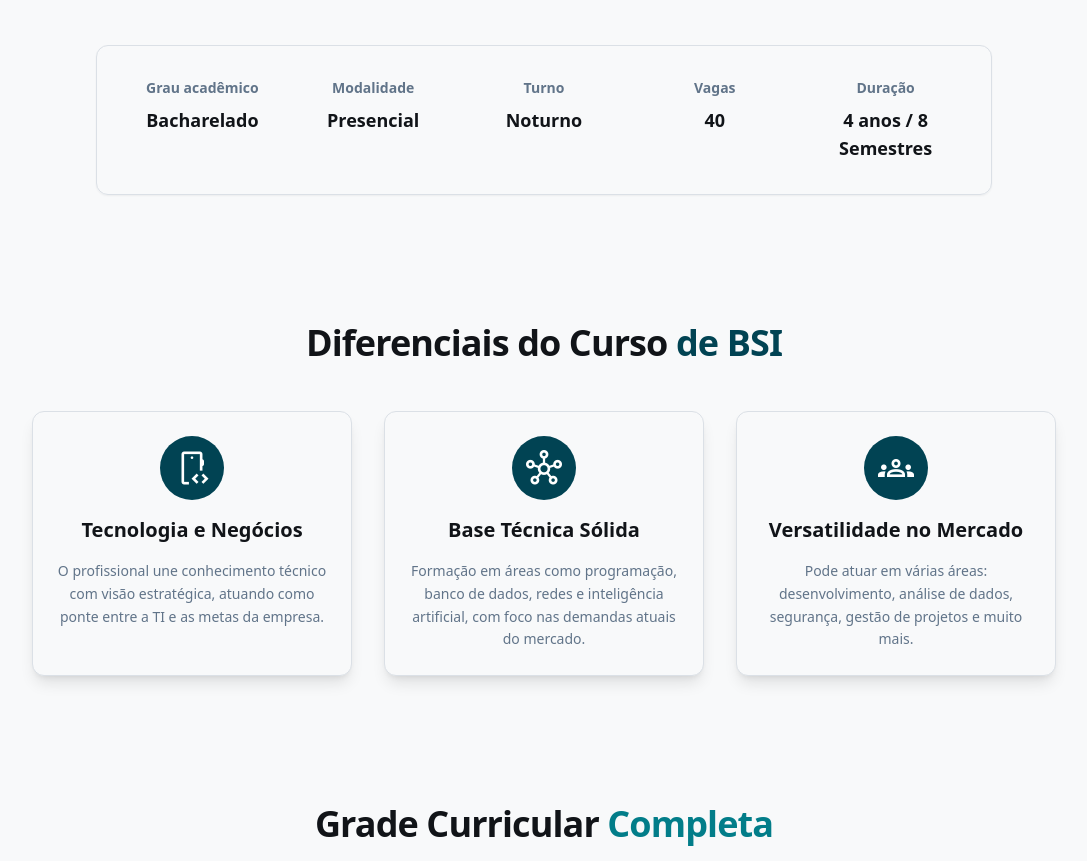
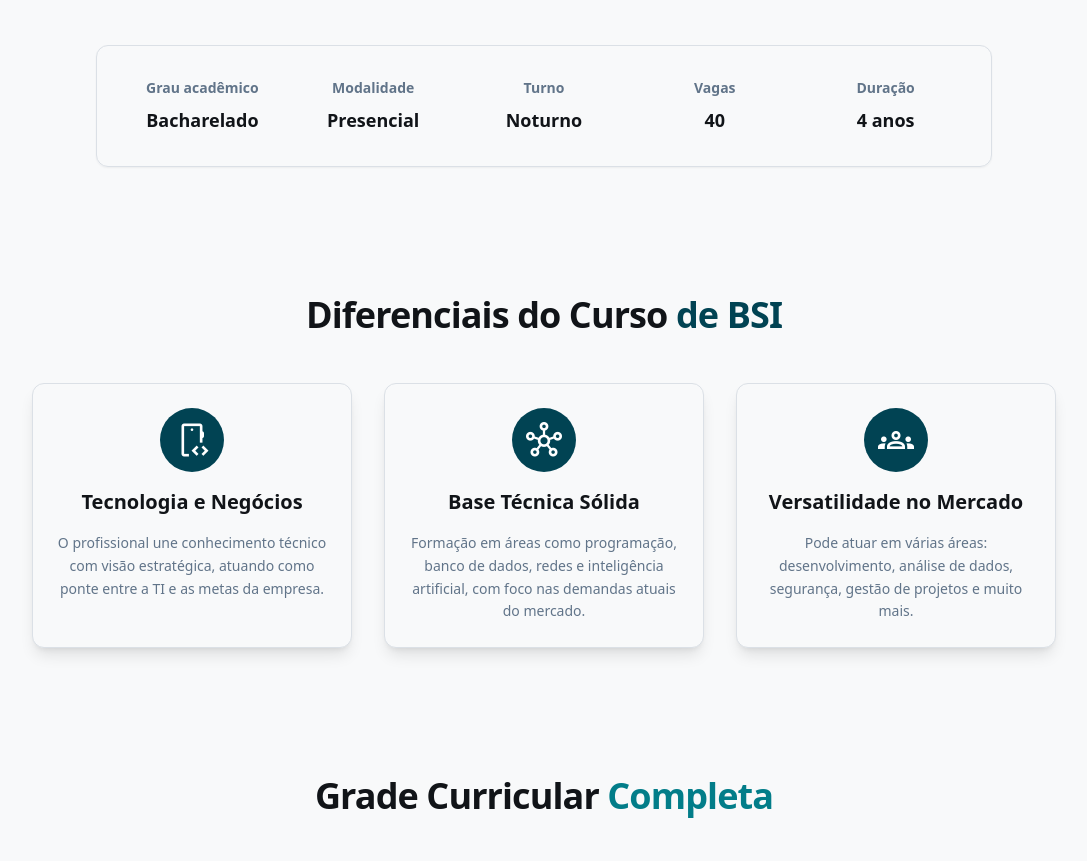
Before and after one commit to Casis-Site/Site, a plain HTML site: page index.html in a window 1280 px wide. Shown: the part 842-1703 px from the top of the page, without its empty margins (96-1183 px from the left). Drawn offline with nearby package versions, Linux system fonts and the light colour scheme.

Commit message:
Update index.html

```diff
--- a/index.html
+++ b/index.html
@@ -122,7 +122,7 @@
               </div>
               <div class="text-center">
                 <h4 class="text-sm font-semibold text-[var(--text-secondary)] mb-2">Duração</h4>
-                <p class="text-lg font-bold text-[var(--text-primary)]">4 anos / 8 Semestres</p>
+                <p class="text-lg font-bold text-[var(--text-primary)]">4 anos</p>
               </div>
             </div>
           </div>
```
